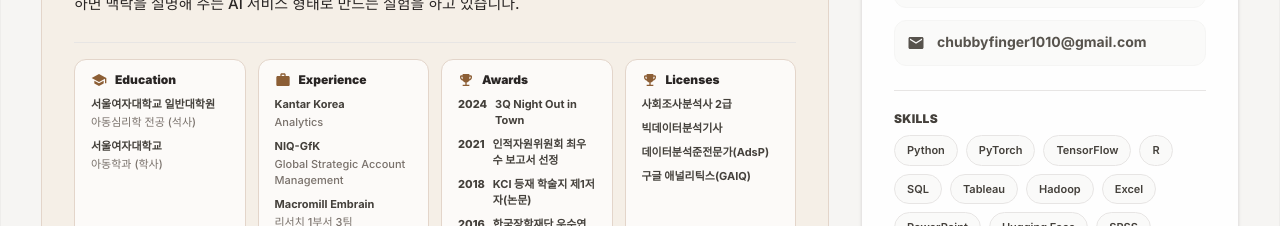
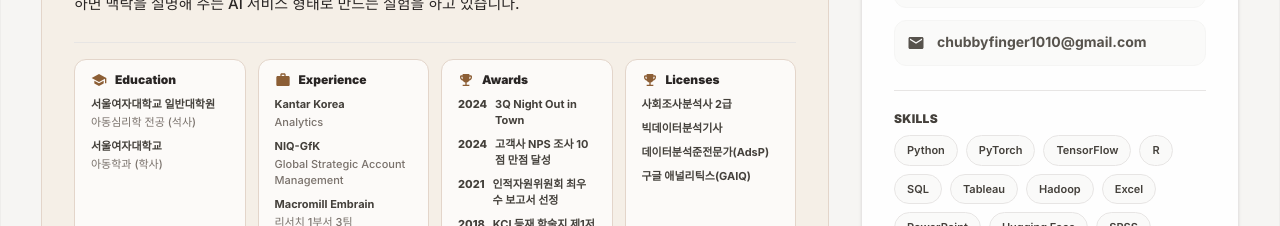
Before and after one commit to jay-lay-down/jihee-portfolio, a Next.js app: page / in a window 1280 px wide. Shown: the part 880-1106 px from the top of the page. Built offline with nearby package versions, Linux system fonts and the light colour scheme; a web font is replaced by a local one.

Commit message:
Update HomeTabs.tsx

```diff
--- a/components/HomeTabs.tsx
+++ b/components/HomeTabs.tsx
@@ -343,6 +343,7 @@ export default function HomeTabs() {
   ];
   const AWARDS: InfoItem[] = [
     { year: 2024, label: "3Q Night Out in Town" },
+    { year: 2024, label: "고객사 NPS 조사 10점 만점 달성" },
     { year: 2021, label: "인적자원위원회 최우수 보고서 선정" },
     { year: 2018, label: "KCI 등재 학술지 제1저자(논문)" },
     { year: 2016, label: "한국장학재단 우수연구계획서 선정" },
```
